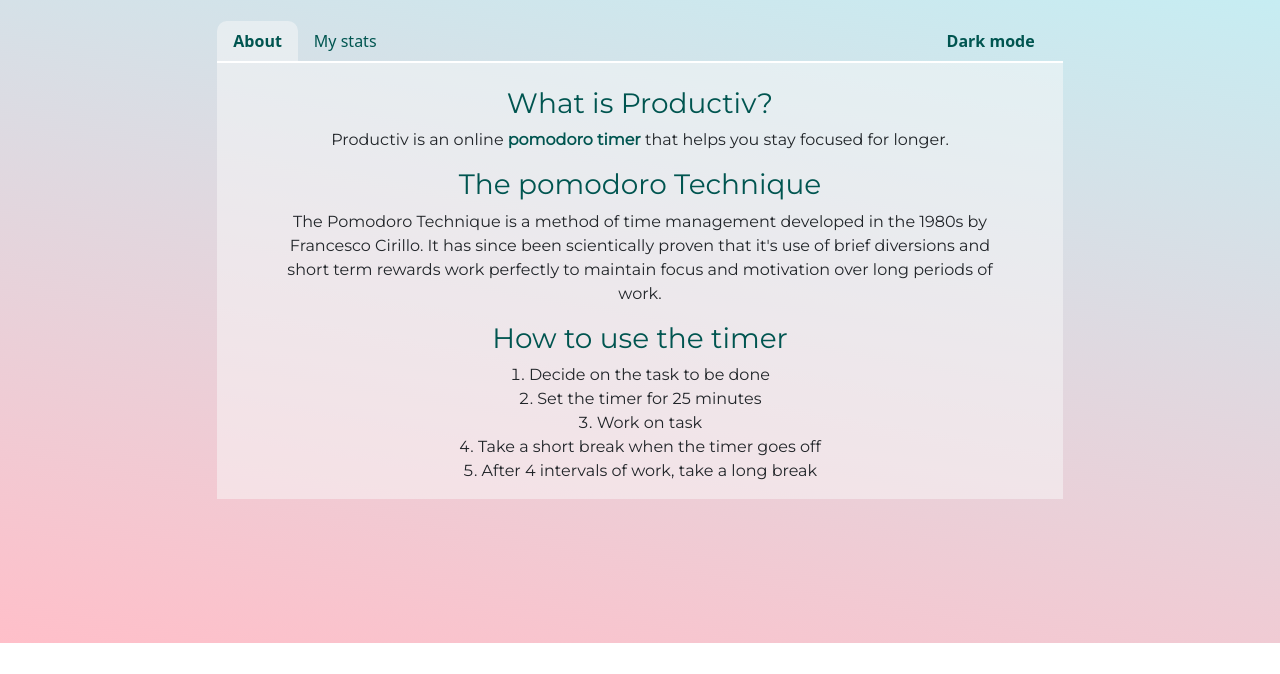
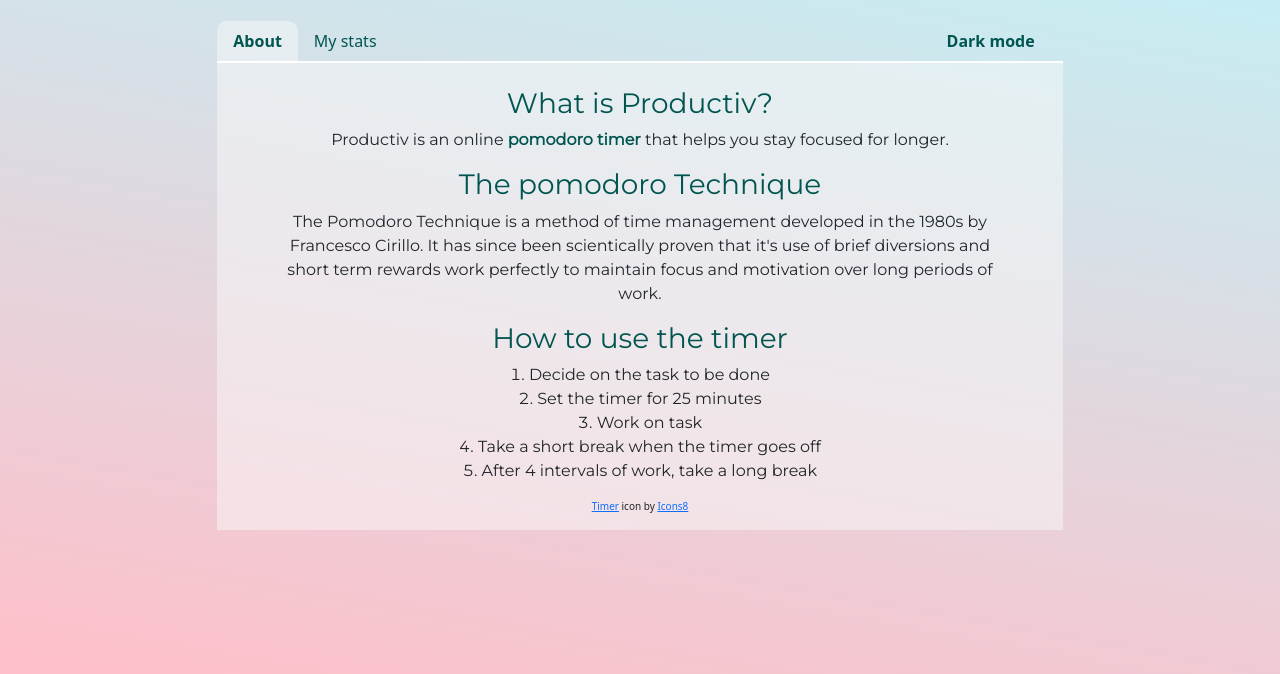
Before and after one commit to JenniferJohnstone/productivV2, a Gatsby site: page / in a window 1280 px wide. Shown: the part 361-1035 px from the top of the page. Before the commit the page ends 1004 px from the top, so only its background shows below. Built offline with nearby package versions, Linux system fonts and the light colour scheme; Gatsby itself is replaced by a stand-in of ours; no server answers.

Commit message:
shout out to free icon provider

```diff
--- a/src/view/about.js
+++ b/src/view/about.js
@@ -32,6 +32,7 @@ const about = ({ accent }) => {
                     <li>After 4 intervals of work, take a long break    </li>
                 </ol>
             </div>
+            <p style={{ fontSize: '10px' }}><a href="https://icons8.com/icon/21529/timer">Timer</a> icon by <a href="https://icons8.com">Icons8</a></p>
         </>
     )
 
```
